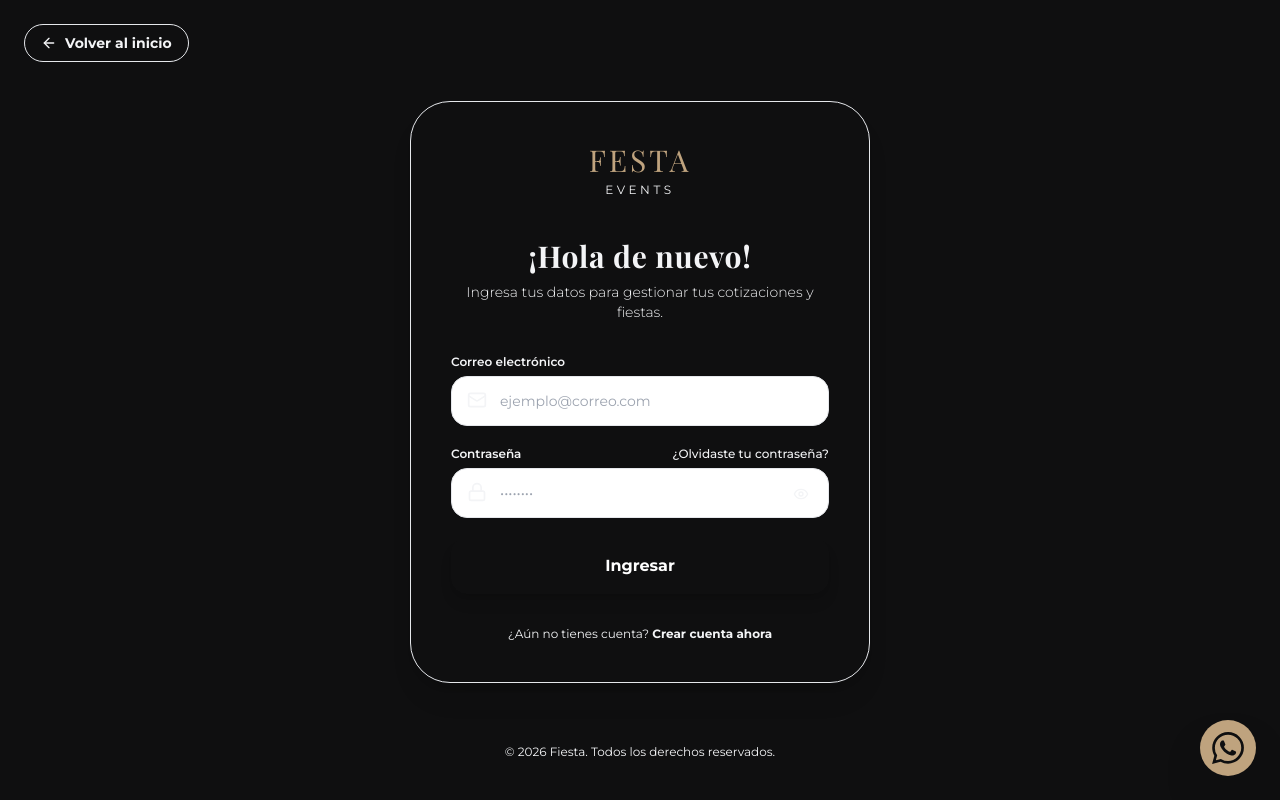
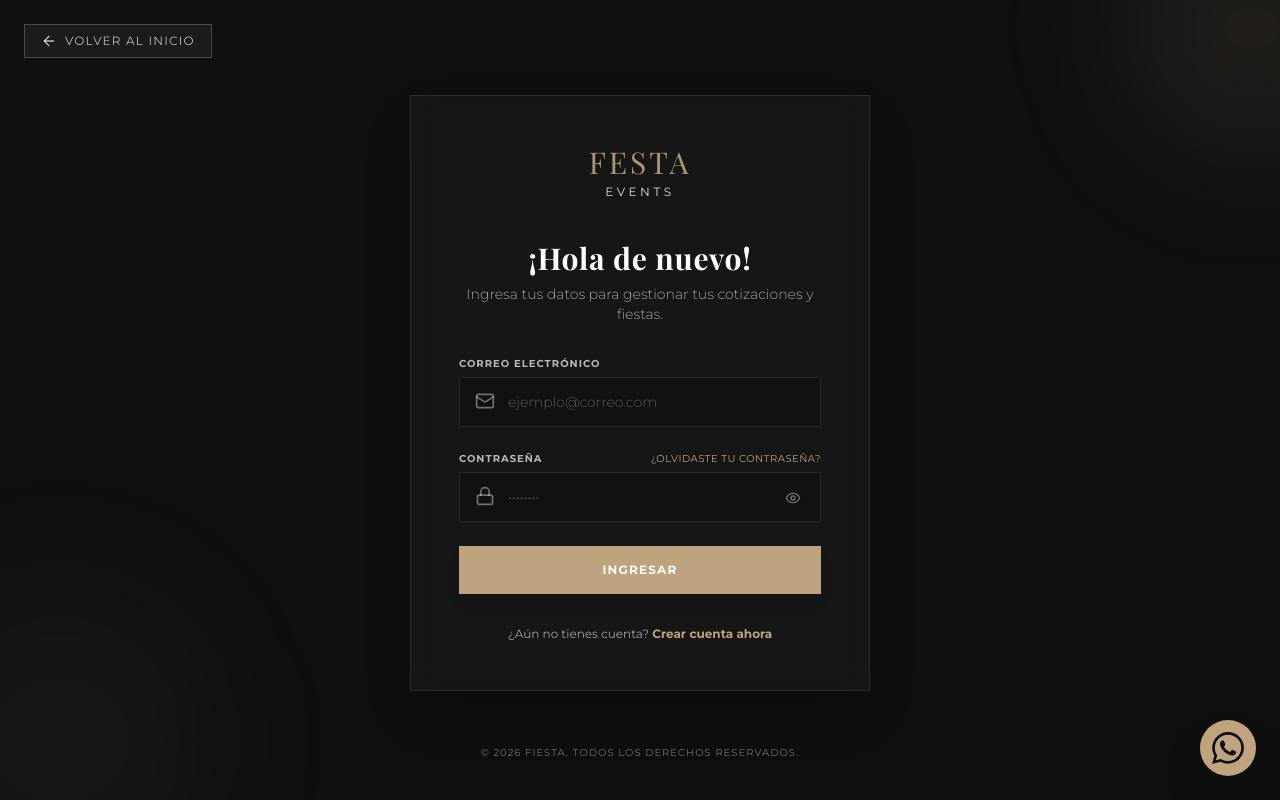
Before and after one commit to GestivaOne02/festa, a Next.js app: page /login in a window 1280 px wide. Built offline with nearby package versions, Linux system fonts and the light colour scheme.

Commit message:
style(login): redesign login page with premium dark aesthetic and glass effect

```diff
--- a/app/login/page.tsx
+++ b/app/login/page.tsx
@@ -33,13 +33,13 @@ export default function Login() {
   };
 
   return (
-    <div className="min-h-screen bg-brand-cream flex flex-col justify-between py-10 relative overflow-hidden">
+    <div className="min-h-screen bg-dark-bg flex flex-col justify-between py-10 relative overflow-hidden font-body text-secondary-white">
 
       {/* Back to Home button */}
       <div className="absolute top-6 left-6 z-10">
         <Link
           href="/"
-          className="flex items-center gap-2 text-brand-brown hover:text-brand-orange font-bold text-sm transition-colors bg-brand-orange/5 hover:bg-brand-orange/10 px-4 py-2 rounded-full border border-brand-orange/10"
+          className="flex items-center gap-2 text-white/70 hover:text-white text-xs tracking-widest uppercase transition-colors px-4 py-2 border border-white/20 hover:border-white/40 bg-white/5"
         >
           <ArrowLeft className="w-4 h-4" />
           <span>Volver al inicio</span>
@@ -47,20 +47,20 @@ export default function Login() {
       </div>
 
       {/* Floating decorative elements */}
-      <div className="absolute top-[-50px] right-[-50px] w-48 h-48 bg-brand-yellow/10 rounded-full blur-2xl pointer-events-none" />
-      <div className="absolute bottom-[-50px] left-[-50px] w-64 h-64 bg-brand-orange/10 rounded-full blur-2xl pointer-events-none" />
+      <div className="absolute top-[-100px] right-[-100px] w-64 h-64 bg-primary-gold/10 rounded-full blur-3xl pointer-events-none" />
+      <div className="absolute bottom-[-100px] left-[-100px] w-80 h-80 bg-primary-gold/5 rounded-full blur-3xl pointer-events-none" />
 
       {/* Centered Login Card */}
-      <div className="flex-grow flex items-center justify-center px-4 sm:px-6">
+      <div className="flex-grow flex items-center justify-center px-4 sm:px-6 relative z-10">
         <motion.div
-          className="w-full max-w-[460px] bg-brand-cream border border-brand-orange/10 p-8 sm:p-10 rounded-[2.5rem] shadow-xl space-y-8"
+          className="w-full max-w-[460px] bg-white/[0.03] backdrop-blur-md border border-white/10 p-8 sm:p-12 rounded-none shadow-2xl space-y-8"
           initial={{ opacity: 0, y: 20 }}
           animate={{ opacity: 1, y: 0 }}
           transition={{ type: "spring", bounce: 0.1, duration: 0.6 }}
         >
 
           {/* Logo Center */}
-          <div className="flex justify-center pb-2">
+          <div className="flex justify-center pb-2 opacity-90">
             <Link href="/">
               <Logo />
             </Link>
@@ -68,23 +68,23 @@ export default function Login() {
 
           {/* Form Header */}
           <div className="text-center space-y-2">
-            <h1 className="text-2xl sm:text-3xl font-heading text-brand-brown font-bold">
+            <h1 className="text-2xl sm:text-3xl font-heading text-white font-bold tracking-wide">
               ¡Hola de nuevo!
             </h1>
-            <p className="text-sm text-brand-brown/70 font-light">
+            <p className="text-sm text-white/60 font-light">
               Ingresa tus datos para gestionar tus cotizaciones y fiestas.
             </p>
           </div>
 
           {/* Form */}
-          <form onSubmit={handleLogin} className="space-y-5">
+          <form onSubmit={handleLogin} className="space-y-6">
             {/* Email Field */}
             <div className="space-y-1.5">
-              <label htmlFor="email" className="text-xs font-semibold text-brand-brown/85 block">
+              <label htmlFor="email" className="text-[10px] font-bold text-white/70 uppercase tracking-widest block">
                 Correo electrónico
               </label>
               <div className="relative">
-                <Mail className="w-5 h-5 text-brand-brown/40 absolute left-4 top-3.5" />
+                <Mail className="w-5 h-5 text-white/40 absolute left-4 top-3.5" />
                 <input
                   id="email"
                   type="email"
@@ -92,7 +92,7 @@ export default function Login() {
                   placeholder="ejemplo@correo.com"
                   value={email}
                   onChange={(e) => setEmail(e.target.value)}
-                  className="w-full pl-12 pr-4 py-3.5 bg-brand-orange/[0.02] border border-brand-orange/15 focus:border-brand-orange focus:bg-white rounded-2xl focus:outline-none placeholder-brand-brown/40 text-brand-brown text-sm transition-all"
+                  className="w-full pl-12 pr-4 py-3.5 bg-black/20 border border-white/10 focus:border-primary-gold focus:bg-black/40 rounded-none focus:outline-none placeholder-white/30 text-white text-sm transition-all font-light"
                 />
               </div>
             </div>
@@ -100,7 +100,7 @@ export default function Login() {
             {/* Password Field */}
             <div className="space-y-1.5">
               <div className="flex justify-between items-center">
-                <label htmlFor="password" className="text-xs font-semibold text-brand-brown/85 block">
+                <label htmlFor="password" className="text-[10px] font-bold text-white/70 uppercase tracking-widest block">
                   Contraseña
                 </label>
                 <a
@@ -109,13 +109,13 @@ export default function Login() {
                     e.preventDefault();
                     alert("Enlace para restablecer contraseña simulado.");
                   }}
-                  className="text-xs text-brand-orange hover:underline font-medium"
+                  className="text-[10px] text-primary-gold hover:text-white transition-colors uppercase tracking-wider"
                 >
                   ¿Olvidaste tu contraseña?
                 </a>
               </div>
               <div className="relative">
-                <Lock className="w-5 h-5 text-brand-brown/40 absolute left-4 top-3.5" />
+                <Lock className="w-5 h-5 text-white/40 absolute left-4 top-3.5" />
                 <input
                   id="password"
                   type={showPassword ? "text" : "password"}
@@ -123,12 +123,12 @@ export default function Login() {
                   placeholder="••••••••"
                   value={password}
                   onChange={(e) => setPassword(e.target.value)}
-                  className="w-full pl-12 pr-12 py-3.5 bg-brand-orange/[0.02] border border-brand-orange/15 focus:border-brand-orange focus:bg-white rounded-2xl focus:outline-none placeholder-brand-brown/40 text-brand-brown text-sm transition-all"
+                  className="w-full pl-12 pr-12 py-3.5 bg-black/20 border border-white/10 focus:border-primary-gold focus:bg-black/40 rounded-none focus:outline-none placeholder-white/30 text-white text-sm transition-all font-light"
                 />
                 <button
                   type="button"
                   onClick={() => setShowPassword(!showPassword)}
-                  className="p-1 rounded-full text-brand-brown/40 hover:text-brand-orange hover:bg-brand-orange/10 absolute right-4 top-3.5 focus:outline-none transition-colors"
+                  className="p-1 text-white/40 hover:text-primary-gold absolute right-4 top-3.5 focus:outline-none transition-colors"
                 >
                   {showPassword ? <EyeOff className="w-4 h-4" /> : <Eye className="w-4 h-4" />}
                 </button>
@@ -139,7 +139,7 @@ export default function Login() {
             <button
               type="submit"
               disabled={isLoading}
-              className="w-full bg-brand-orange hover:bg-brand-orange-dark text-white font-bold py-4 rounded-2xl shadow-lg hover:shadow-xl hover:-translate-y-0.5 active:translate-y-0 transition-all flex items-center justify-center gap-2 group disabled:opacity-75 disabled:cursor-wait"
+              className="w-full bg-primary-gold hover:bg-[#a88d6a] text-white font-bold py-4 rounded-none shadow-lg hover:shadow-xl transition-all flex items-center justify-center gap-2 group disabled:opacity-75 disabled:cursor-wait tracking-widest uppercase text-xs"
             >
               {isLoading ? (
                 <div className="w-5 h-5 border-2 border-white border-t-transparent rounded-full animate-spin" />
@@ -150,7 +150,7 @@ export default function Login() {
           </form>
 
           {/* Create account suggestion */}
-          <div className="text-center text-xs text-brand-brown/70">
+          <div className="text-center text-xs text-white/60">
             ¿Aún no tienes cuenta?{" "}
             <a
               href="#"
@@ -158,7 +158,7 @@ export default function Login() {
                 e.preventDefault();
                 alert("Creación de cuenta simulada.");
               }}
-              className="text-brand-orange hover:underline font-bold"
+              className="text-primary-gold hover:text-white transition-colors font-bold"
             >
               Crear cuenta ahora
             </a>
@@ -168,7 +168,7 @@ export default function Login() {
       </div>
 
       {/* Footer text */}
-      <div className="text-center text-xs text-brand-brown/50 px-4">
+      <div className="text-center text-[10px] text-white/40 px-4 tracking-widest relative z-10 uppercase">
         © {new Date().getFullYear()} Fiesta. Todos los derechos reservados.
       </div>
 
```
